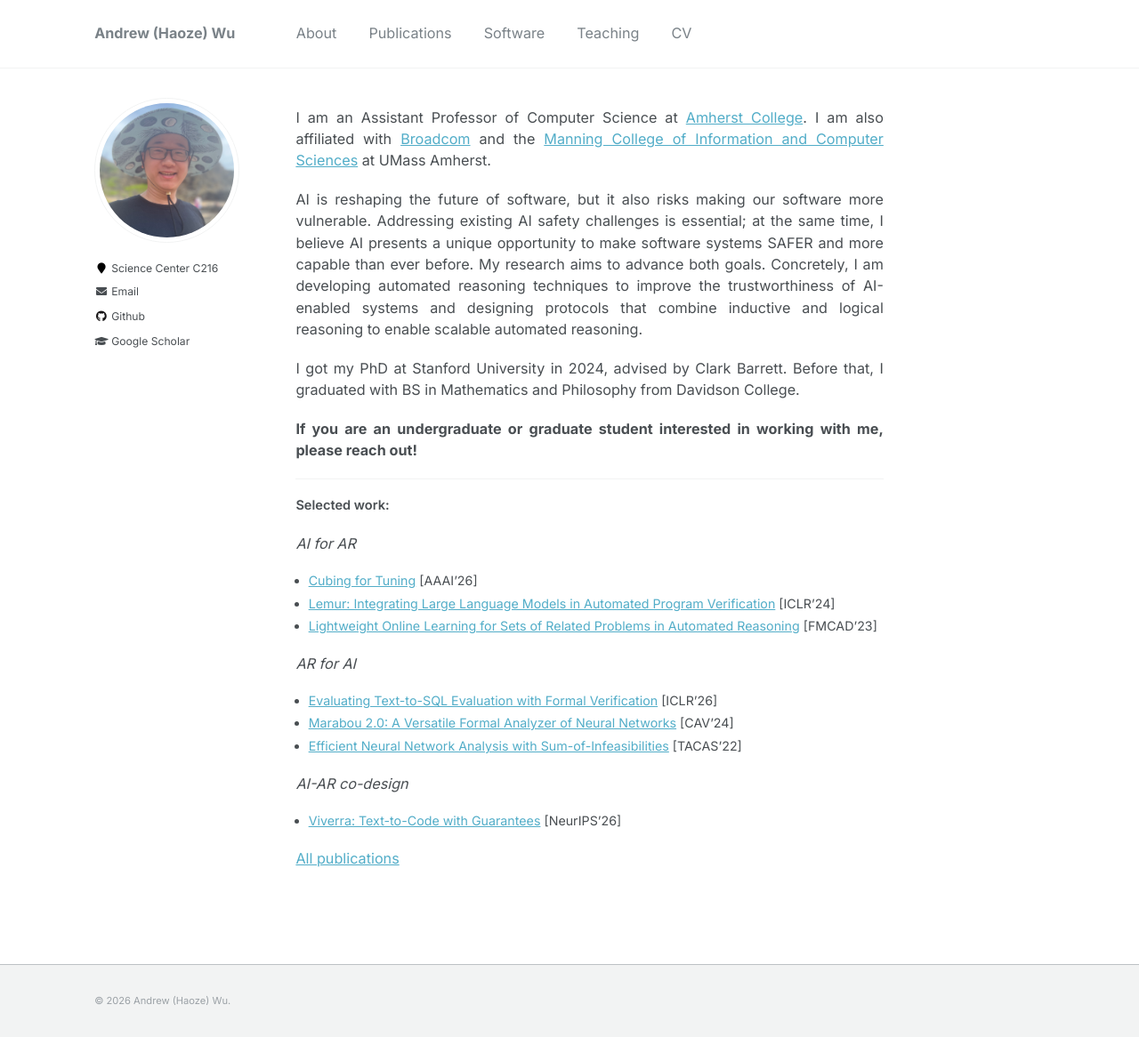
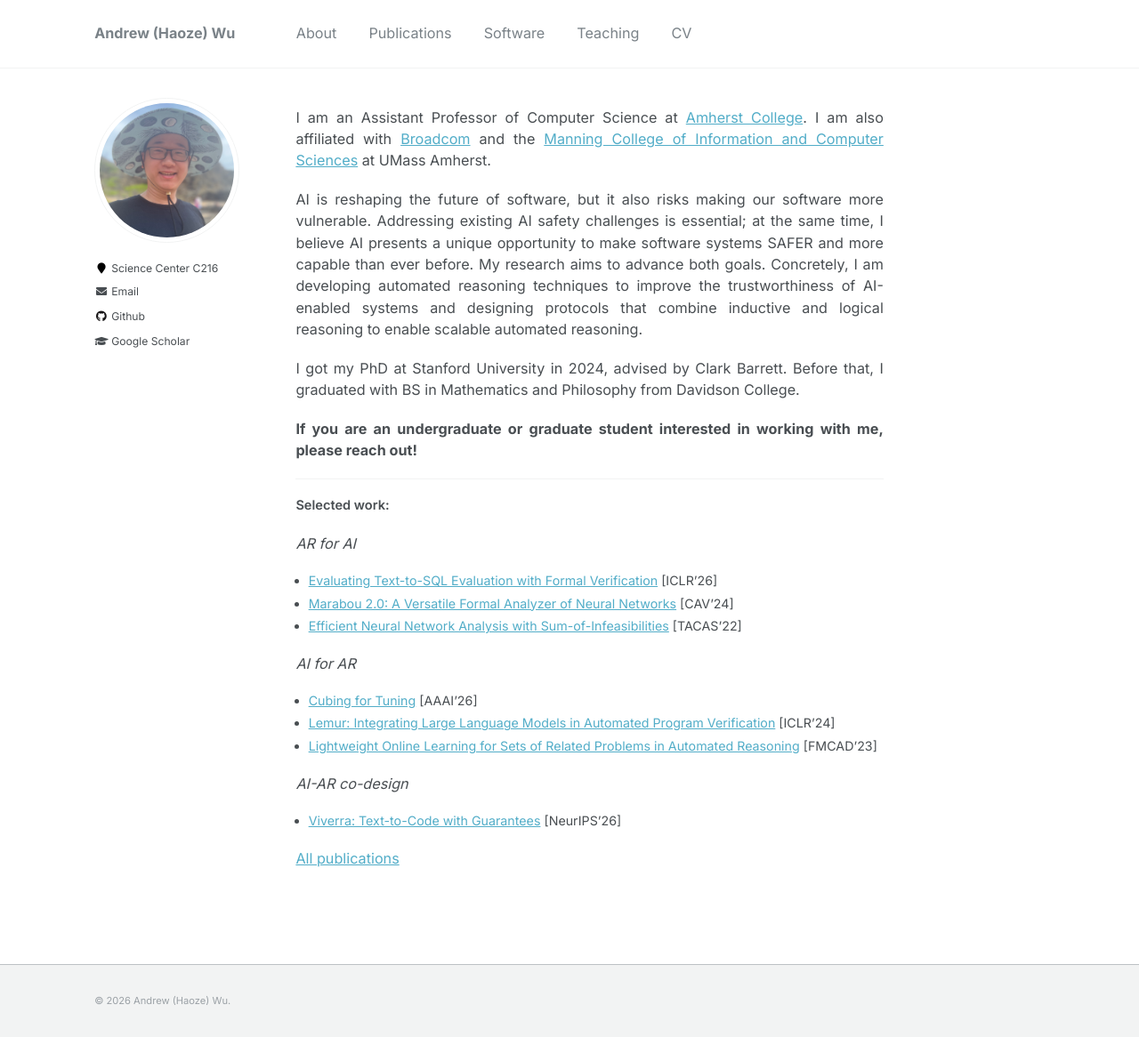
Before and after one commit to wu-haoze/wu-haoze.github.io, a Jekyll site: the page built from _pages/about.md, in a window 1280 px wide and 1166 px high. Shown: the whole window at 89% size. Built offline with Jekyll 4.4.1, drawn with Linux system fonts in a browser that asks for light colours.

```diff
--- a/_pages/about.md
+++ b/_pages/about.md
@@ -21,16 +21,16 @@ I got my PhD at Stanford University in 2024, advised by Clark Barrett. Before th
 
 **Selected work:**
 
+*AR for AI*
+- [Evaluating Text-to-SQL Evaluation with Formal Verification](https://arxiv.org/abs/2510.26840){:target="_blank"} [ICLR'26]
+- [Marabou 2.0: A Versatile Formal Analyzer of Neural Networks](https://arxiv.org/abs/2401.14461){:target="_blank"} [CAV'24]
+- [Efficient Neural Network Analysis with Sum-of-Infeasibilities](https://link.springer.com/chapter/10.1007/978-3-030-99524-9_8){:target="_blank"} [TACAS'22]
+
 *AI for AR*
 - [Cubing for Tuning](https://arxiv.org/abs/2504.19039){:target="_blank"} [AAAI'26]
 - [Lemur: Integrating Large Language Models in Automated Program Verification](https://arxiv.org/abs/2310.04870){:target="_blank"} [ICLR'24]
 - [Lightweight Online Learning for Sets of Related Problems in Automated Reasoning](https://arxiv.org/abs/2305.11087){:target="_blank"} [FMCAD'23]
 
-*AR for AI*
-- [Evaluating Text-to-SQL Evaluation with Formal Verification](https://arxiv.org/abs/2510.26840){:target="_blank"} [ICLR'26]
-- [Marabou 2.0: A Versatile Formal Analyzer of Neural Networks](https://arxiv.org/abs/2401.14461){:target="_blank"} [CAV'24]
-- [Efficient Neural Network Analysis with Sum-of-Infeasibilities](https://link.springer.com/chapter/10.1007/978-3-030-99524-9_8){:target="_blank"} [TACAS'22]
-
 *AI-AR co-design*
 - [Viverra: Text-to-Code with Guarantees](https://arxiv.org/abs/2605.14972){:target="_blank"} [NeurIPS'26]
 
```
